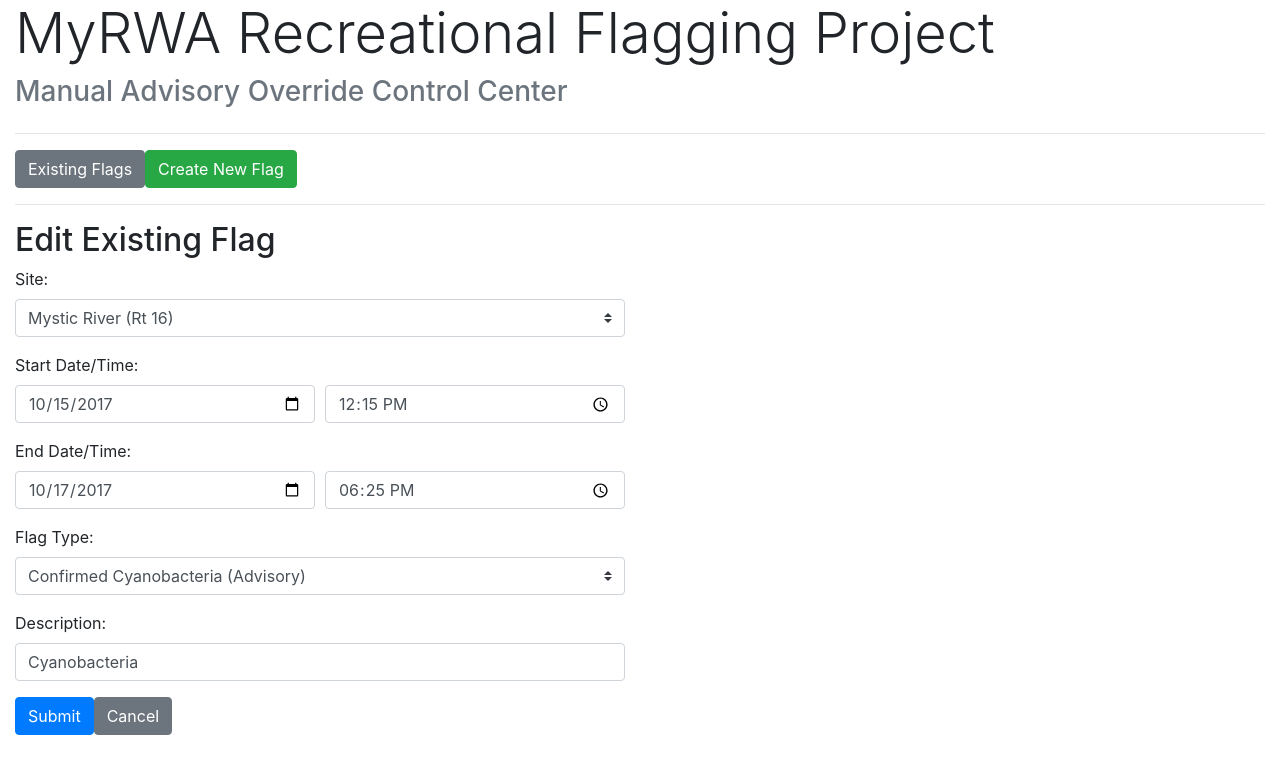
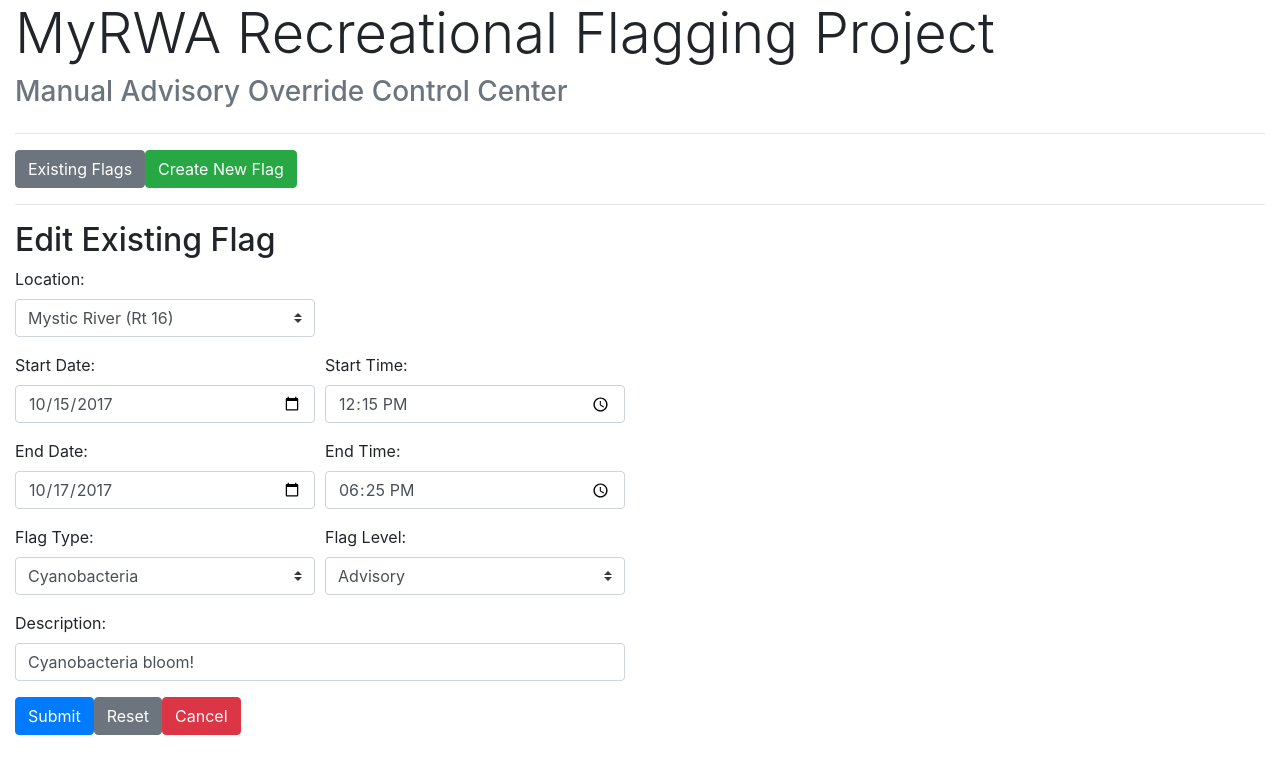
Before and after one commit to walkerjeffd/myrwa-recflag, a Vue app in the folder apps/admin/: page /#/edit/1 in a window 1280 px wide. Shown: the top 774 px of the page. Built offline with nearby package versions, Linux system fonts and the light colour scheme; what vue-resource would draw is missing.

Commit message:
update edit and new flag forms in admin app

```diff
--- a/apps/admin/src/components/EditFlag.vue
+++ b/apps/admin/src/components/EditFlag.vue
@@ -5,29 +5,53 @@
     <b-row v-if="!loading">
       <b-col cols="6">
         <b-form @submit="onSubmit">
-          <b-form-group id="labelSite" label="Site:" label-for="inputSite">
-            <b-form-select id="inputSite" :options="sites" required v-model="form.site"></b-form-select>
-          </b-form-group>
-          <b-form-group id="labelStart" label="Start Date/Time:" label-for="inputStartDate">
+          <b-form-group id="labelLocation" label="Location:" label-for="inputLocation">
             <b-form-row>
-              <b-col><b-form-input id="inputStartDate" type="date" required v-model="form.start.date"></b-form-input></b-col>
-              <b-col><b-form-input id="inputStartTime" type="time" required v-model="form.start.time"></b-form-input></b-col>
+              <b-col cols="6"><b-form-select id="inputLocation" :options="locations" required v-model="form.location_id"></b-form-select></b-col>
             </b-form-row>
           </b-form-group>
-          <b-form-group id="labelEnd" label="End Date/Time:" label-for="inputEndDate">
           <b-form-row>
-              <b-col><b-form-input id="inputEndDate" type="date" required v-model="form.end.date"></b-form-input></b-col>
-              <b-col><b-form-input id="inputEndTime" type="time" required v-model="form.end.time"></b-form-input></b-col>
+            <b-col>
+              <b-form-group id="labelStartDate" label="Start Date:" label-for="inputStartDate">
+                <b-form-input id="inputStartDate" type="date" required v-model="form.start.date"></b-form-input>
+              </b-form-group>
+            </b-col>
+            <b-col>
+              <b-form-group id="labelStartTime" label="Start Time:" label-for="inputStartTime">
+                <b-form-input id="inputStartTime" type="time" required v-model="form.start.time"></b-form-input>
+              </b-form-group>
+            </b-col>
           </b-form-row>
+          <b-form-row>
+            <b-col>
+              <b-form-group id="labelEndDate" label="End Date:" label-for="inputEndDate">
+                <b-form-input id="inputEndDate" type="date" required v-model="form.end.date"></b-form-input>
               </b-form-group>
+            </b-col>
+            <b-col>
+              <b-form-group id="labelEndTime" label="End Time:" label-for="inputEndTime">
+                <b-form-input id="inputEndTime" type="time" required v-model="form.end.time"></b-form-input>
+              </b-form-group>
+            </b-col>
+          </b-form-row>
+          <b-form-row>
+            <b-col>
               <b-form-group id="labelType" label="Flag Type:" label-for="inputType">
                 <b-form-select id="inputType" :options="types" required v-model="form.type"></b-form-select>
               </b-form-group>
+            </b-col>
+            <b-col>
+              <b-form-group id="labelLevel" label="Flag Level:" label-for="inputLevel">
+                <b-form-select id="inputLevel" :options="levels" required v-model="form.level"></b-form-select>
+              </b-form-group>
+            </b-col>
+          </b-form-row>
           <b-form-group id="labelDescription" label="Description:" label-for="inputDescription">
-            <b-form-input id="inputDescription" type="text" required v-model="form.description"></b-form-input>
+            <b-form-input id="inputDescription" type="text" placeholder="Custom message that will appear on website" required v-model="form.description"></b-form-input>
           </b-form-group>
           <b-button type="submit" variant="primary">Submit</b-button>
-          <b-button to="/">Cancel</b-button>
+          <b-button type="reset" variant="secondary">Reset</b-button>
+          <b-button variant="danger" to="/">Cancel</b-button>
         </b-form>
       </b-col>
     </b-row>
@@ -41,7 +65,7 @@
     return {
       loading: true,
       form: {
-        site: null,
+        location_id: null,
         start: {
           date: '',
           time: ''
@@ -51,16 +75,19 @@
           time: ''
         },
         type: null,
+        level: null,
         description: ''
       },
       types: [
-        { value: 'CYANO_UNCERTAIN', text: 'Unconfirmed Cyanobacteria (Uncertain)'},
-        { value: 'CYANO_ADVISORY', text: 'Confirmed Cyanobacteria (Advisory)'},
-        { value: 'CSO_ADVISORY', text: 'Combined Sewer Overflow (Advisory)'},
-        { value: 'OTHER_ADVISORY', text: 'Other (Advisory)'},
-        { value: 'OTHER_UNCERTAIN', text: 'Other (Uncertain)'}
+        { value: 'CYANO', text: 'Cyanobacteria'},
+        { value: 'CSO', text: 'Combined Sewer Overflow'},
+        { value: 'OTHER', text: 'Other'}
       ],
-      sites: [
+      levels: [
+        { value: 'UNCERTAIN', text: 'Uncertain'},
+        { value: 'ADVISORY', text: 'Advisory'}
+      ],
+      locations: [
         { value: 'MYSTIC_ECOLI', text: 'Mystic River (Rt 16)' },
         { value: 'MALDENLOWER_ECOLI', text: 'Malden River (Rt 16)' },
         { value: 'SHANNON_ENT', text: 'Upper Mystic Lake (Shannon Beach)' }
@@ -79,9 +106,10 @@
         date: '2017-10-17',
         time: '18:25'
       },
-      site: 'MYSTIC_ECOLI',
-      type: 'CYANO_ADVISORY',
-      description: 'Cyanobacteria'
+      location_id: 'MYSTIC_ECOLI',
+      type: 'CYANO',
+      level: 'ADVISORY',
+      description: 'Cyanobacteria bloom!'
     };
     setTimeout(() => {
       this.form = flag;
--- a/apps/admin/src/components/NewFlag.vue
+++ b/apps/admin/src/components/NewFlag.vue
@@ -4,26 +4,49 @@
     <b-row>
       <b-col cols="6">
         <b-form @submit="onSubmit">
-          <b-form-group id="labelSite" label="Site:" label-for="inputSite">
-            <b-form-select id="inputSite" :options="sites" required v-model="form.site"></b-form-select>
-          </b-form-group>
-          <b-form-group id="labelStart" label="Start Date/Time:" label-for="inputStartDate">
+          <b-form-group id="labelLocation" label="Location:" label-for="inputLocation">
             <b-form-row>
-              <b-col><b-form-input id="inputStartDate" type="date" required v-model="form.start.date"></b-form-input></b-col>
-              <b-col><b-form-input id="inputStartTime" type="time" required v-model="form.start.time"></b-form-input></b-col>
+              <b-col cols="6"><b-form-select id="inputLocation" :options="locations" required v-model="form.location_id"></b-form-select></b-col>
             </b-form-row>
           </b-form-group>
-          <b-form-group id="labelEnd" label="End Date/Time:" label-for="inputEndDate">
           <b-form-row>
-              <b-col><b-form-input id="inputEndDate" type="date" required v-model="form.end.date"></b-form-input></b-col>
-              <b-col><b-form-input id="inputEndTime" type="time" required v-model="form.end.time"></b-form-input></b-col>
+            <b-col>
+              <b-form-group id="labelStartDate" label="Start Date:" label-for="inputStartDate">
+                <b-form-input id="inputStartDate" type="date" required v-model="form.start.date"></b-form-input>
+              </b-form-group>
+            </b-col>
+            <b-col>
+              <b-form-group id="labelStartTime" label="Start Time:" label-for="inputStartTime">
+                <b-form-input id="inputStartTime" type="time" required v-model="form.start.time"></b-form-input>
+              </b-form-group>
+            </b-col>
           </b-form-row>
+          <b-form-row>
+            <b-col>
+              <b-form-group id="labelEndDate" label="End Date:" label-for="inputEndDate">
+                <b-form-input id="inputEndDate" type="date" required v-model="form.end.date"></b-form-input>
               </b-form-group>
+            </b-col>
+            <b-col>
+              <b-form-group id="labelEndTime" label="End Time:" label-for="inputEndTime">
+                <b-form-input id="inputEndTime" type="time" required v-model="form.end.time"></b-form-input>
+              </b-form-group>
+            </b-col>
+          </b-form-row>
+          <b-form-row>
+            <b-col>
               <b-form-group id="labelType" label="Flag Type:" label-for="inputType">
                 <b-form-select id="inputType" :options="types" required v-model="form.type"></b-form-select>
               </b-form-group>
+            </b-col>
+            <b-col>
+              <b-form-group id="labelLevel" label="Flag Level:" label-for="inputLevel">
+                <b-form-select id="inputLevel" :options="levels" required v-model="form.level"></b-form-select>
+              </b-form-group>
+            </b-col>
+          </b-form-row>
           <b-form-group id="labelDescription" label="Description:" label-for="inputDescription">
-            <b-form-input id="inputDescription" type="text" required v-model="form.description"></b-form-input>
+            <b-form-input id="inputDescription" type="text" placeholder="Custom message that will appear on website" required v-model="form.description"></b-form-input>
           </b-form-group>
           <b-button type="submit" variant="primary">Submit</b-button>
           <b-button type="reset" variant="secondary">Reset</b-button>
@@ -53,7 +76,7 @@
       //   description: ''
       // },
       form: {
-        site: 'MYSTIC_ECOLI',
+        location_id: 'MYSTIC_ECOLI',
         start: {
           date: '2017-10-15',
           time: '00:00'
@@ -62,17 +85,20 @@
           date: '2017-10-17',
           time: '12:00'
         },
-        type: 'CYANO_UNCERTAIN',
-        description: 'Unconfirmed cyanobacteria'
+        type: 'CYANO',
+        level: 'ADVISORY',
+        description: 'Confirmed cyanobacteria bloom'
       },
       types: [
-        { value: 'CYANO_UNCERTAIN', text: 'Unconfirmed Cyanobacteria (Uncertain)'},
-        { value: 'CYANO_ADVISORY', text: 'Confirmed Cyanobacteria (Advisory)'},
-        { value: 'CSO_ADVISORY', text: 'Combined Sewer Overflow (Advisory)'},
-        { value: 'OTHER_ADVISORY', text: 'Other (Advisory)'},
-        { value: 'OTHER_UNCERTAIN', text: 'Other (Uncertain)'}
+        { value: 'CYANO', text: 'Cyanobacteria'},
+        { value: 'CSO', text: 'Combined Sewer Overflow'},
+        { value: 'OTHER', text: 'Other'}
       ],
-      sites: [
+      levels: [
+        { value: 'UNCERTAIN', text: 'Uncertain'},
+        { value: 'ADVISORY', text: 'Advisory'}
+      ],
+      locations: [
         { value: 'MYSTIC_ECOLI', text: 'Mystic River (Rt 16)' },
         { value: 'MALDENLOWER_ECOLI', text: 'Malden River (Rt 16)' },
         { value: 'SHANNON_ENT', text: 'Upper Mystic Lake (Shannon Beach)' }
```
Lines whose indentation alone changed are shown as unchanged.
